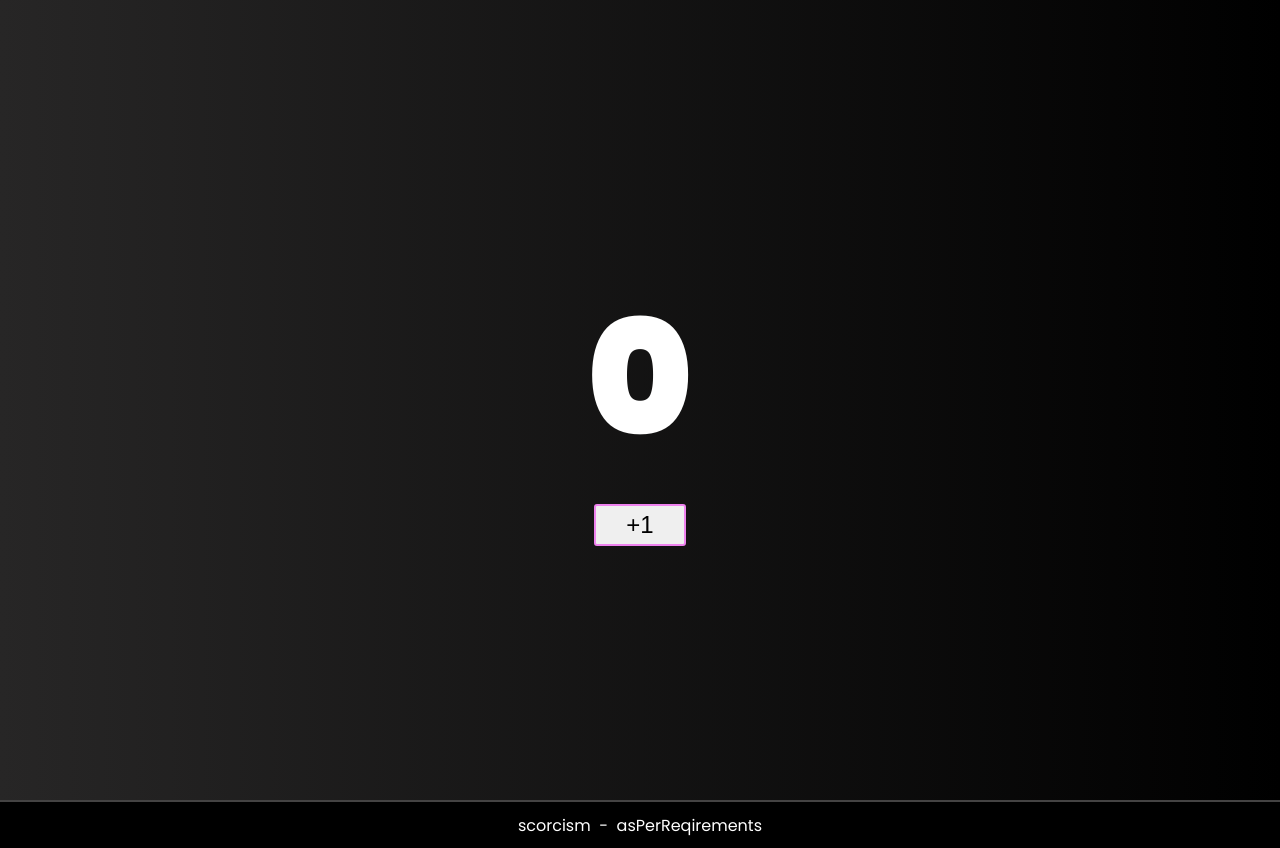
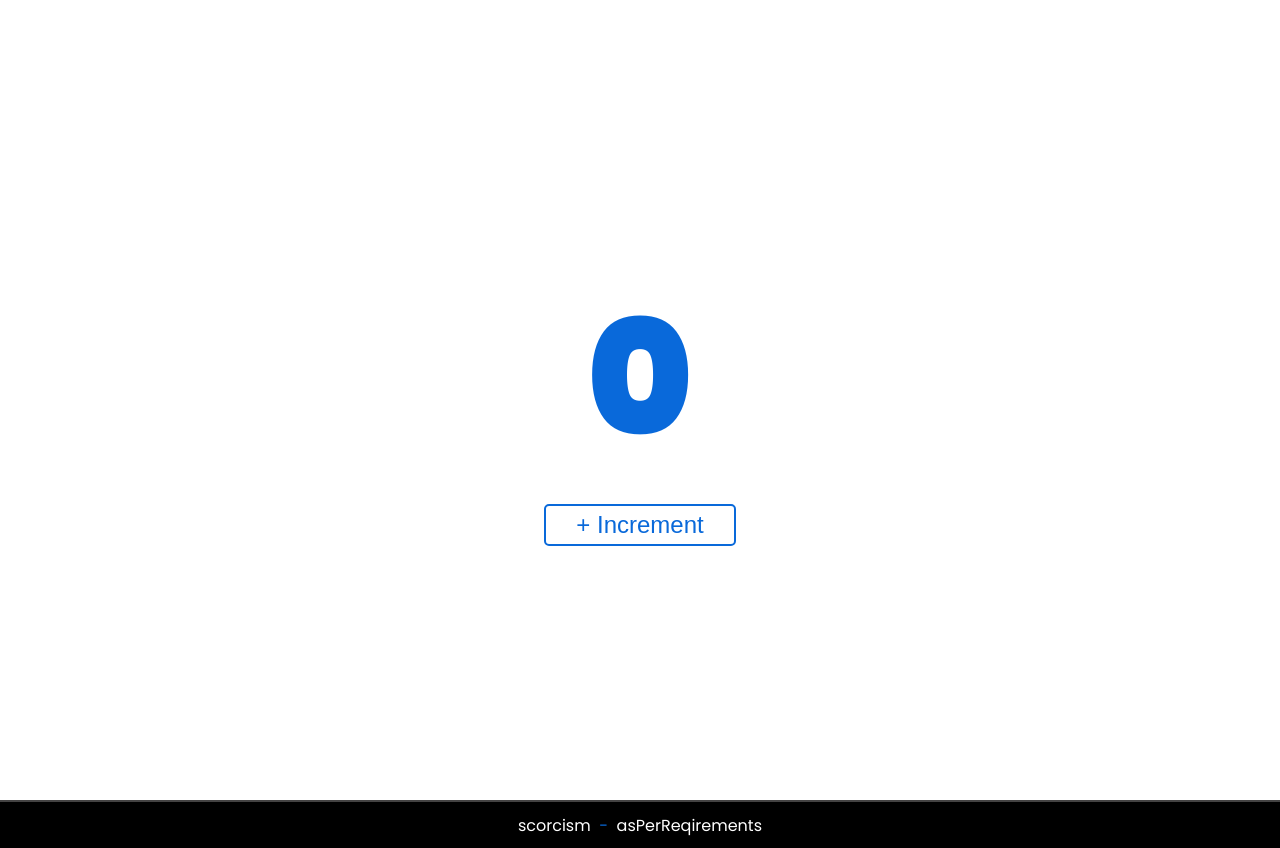
Before and after one commit to asPerRequirements/click-counter, a React (Create React App) app: page / in a window 1280 px wide. Built offline with nearby package versions, Linux system fonts and the light colour scheme; a web font is replaced by a local one.

Commit message:
ui change

```diff
--- a/src/App.css
+++ b/src/App.css
@@ -26,9 +26,11 @@
 .btn {
   font-size: 1.5em;
   padding: 5px 30px;
-  border: 2px solid violet;
-  border-radius: 3px;
+  border: 2px solid #0969da;
+  border-radius: 5px;
   cursor: pointer;
+  background: transparent;
+  color: #0969da;
 }
 
 .btn:hover {
--- a/src/App.js
+++ b/src/App.js
@@ -44,7 +44,7 @@ function App() {
             <h1>{count}</h1>
           </div>
           <button className='btn' onClick={updateCount}>
-            +1
+            + Increment
           </button>
         </div>
       </div>
--- a/src/index.css
+++ b/src/index.css
@@ -9,8 +9,8 @@
 }
 
 body {
-  background-image: linear-gradient(90deg,rgb(39, 38, 38), black);
-  color: white;
+  background-image: #f6f8fa;
+  color: #0969da;
   font-family: 'Poppins', sans-serif;
 }
 
```
